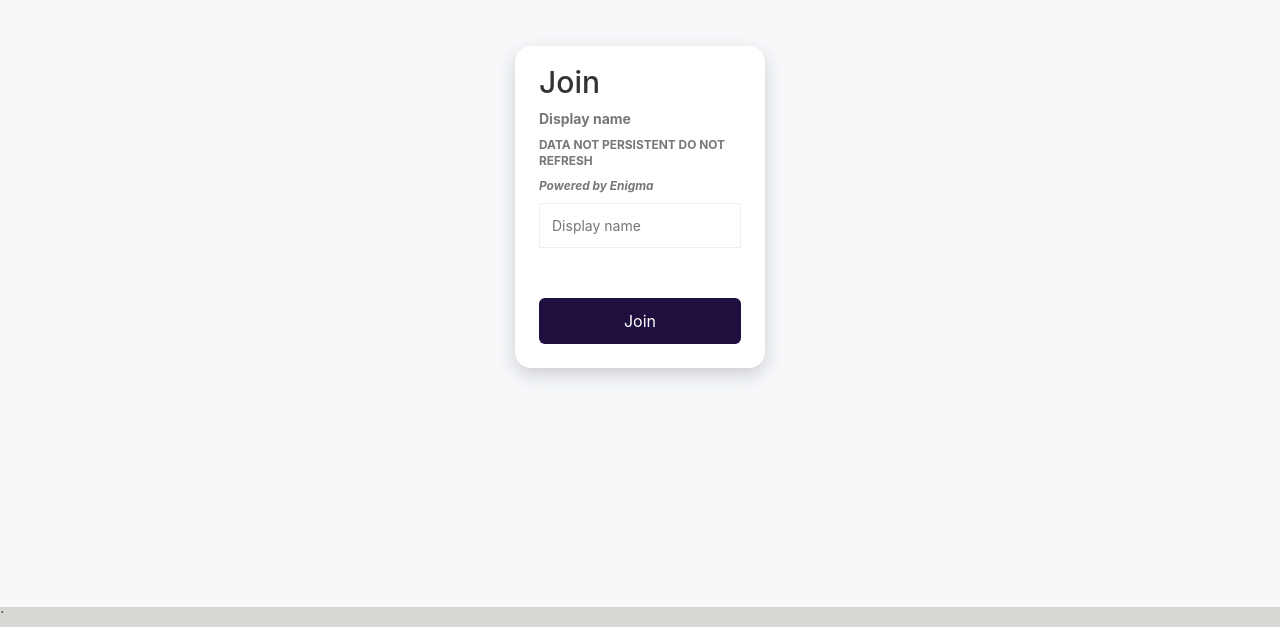
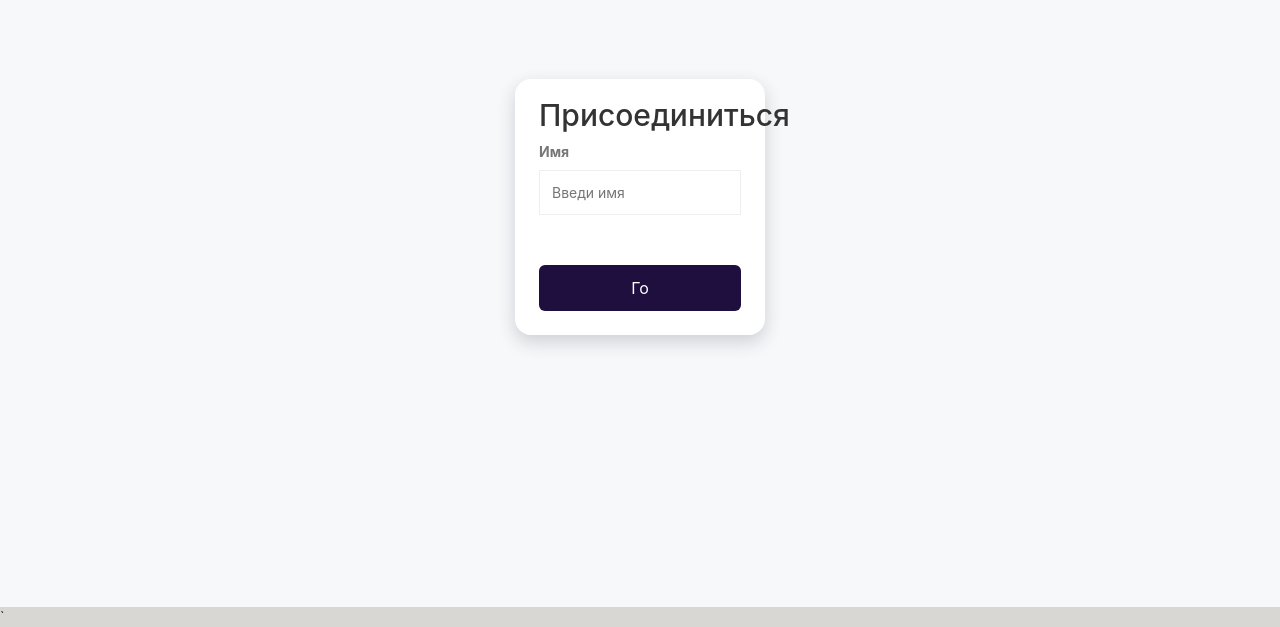
Before and after one commit to RogozhinVladislav/chat-frontend, a plain HTML site: page index.html in a window 1280 px wide. Shown: the part 193-820 px from the top of the page. Drawn offline with Linux system fonts and the light colour scheme.

Commit message:
change index form

```diff
--- a/index.html
+++ b/index.html
@@ -1,5 +1,6 @@
 <!DOCTYPE html>
 <html>
+
 <head>
     <title>Chat App</title>
     <meta charset="utf-8">
@@ -8,24 +9,25 @@
     <link rel="stylesheet" href="/css/bootstrap.css">
     <link rel="stylesheet" href="/css/styles.css">
 </head>
+
 <body class="bg" style="background-color: #D9D7D4;">
 
 
     <div class="centered-form col-md-12 col-xs-12 bg">
 
         <div class="centered-form__box">
-                <h2>Join</h2>
+            <h2>Присоединиться</h2>
             <form action="/chat.html">
-                    <label>Display name</label>
-					<label class="small">DATA NOT PERSISTENT DO NOT REFRESH</label>
-					<label class="small italic">Powered by Enigma</label>
-                    <input type="text" name="username" autocomplete="off" placeholder="Display name" required>
-                    <label class="empty">Room</label>
-                    <input type="text" class="empty" name="room" autocomplete="on" value="Forum" placeholder="Forum" required>
-                    <button>Join</button>
+                <label>Имя</label>
+                <input type="text" name="username" autocomplete="off" placeholder="Введи имя" required>
+                <label class="empty">Комната</label>
+                <input type="text" class="empty" name="room" autocomplete="on" value="Forum" placeholder="Forum"
+                    required>
+                <button>Го</button>
             </form>
         </div>
     </div>
 </body>
+
 </html>
 `
```
Lines whose indentation alone changed are shown as unchanged.
